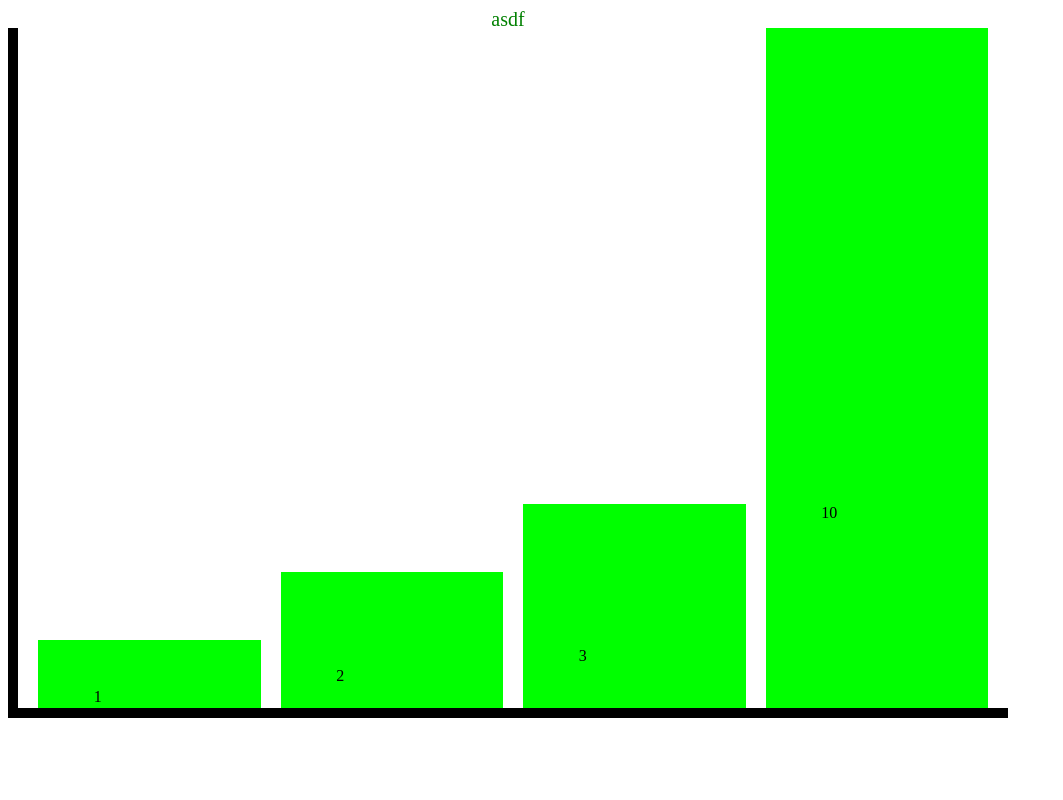
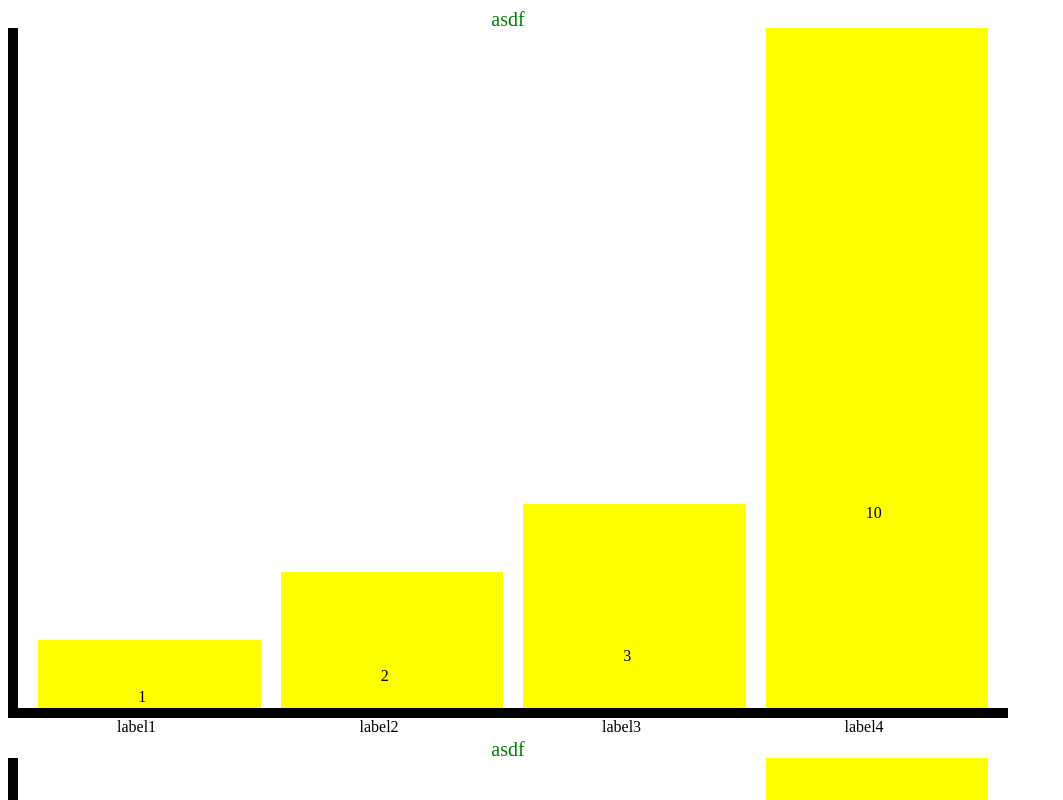
Before and after one commit to ThilakshanArulnesan/barChart, a website: page demo.html in a window 1280 px wide. Shown: the top 800 px of the page, without its empty margins (0-1063 px from the left). Drawn offline with nearby package versions, Linux system fonts and the light colour scheme.

Commit message:
added stacked bars along with optional colors for the stacked bars. Additionally assigned random colors to bars when user does not provide enough colors to display

```diff
--- a/bChart.js
+++ b/bChart.js
@@ -1,7 +1,7 @@
 function drawBarChart(data, options, element) {
     const AXES_WIDTH = 10;
     //Sets default properties if they are undefined
-    options = setDefaults(options);
+    options = setDefaults(options, data);
 
     let appendText = "";
     let blnTitle = options.titleText === undefined;
@@ -15,23 +15,24 @@ function drawBarChart(data, options, element) {
     appendText += drawDiv(options.height - options.titleSize, AXES_WIDTH, "", "axis"); //Y-axis
 
     //Subtract 10 from the width of the bars because there is less space due to axes
-    appendText += drawBars(data, options.height- options.titleSize, options.width-AXES_WIDTH, options.spacing);
-    appendText += drawDiv(10, options.width, "", "axis"); //X -axis
+    appendText += drawBars(data, options.height - options.titleSize, options.width - AXES_WIDTH, options.spacing, options.color);
+    appendText += drawDiv(AXES_WIDTH, options.width, "", "axis"); //X -axis
+
+    appendText += drawXLabels(data, 20, options.width - AXES_WIDTH, options.spacing); //X -axis
 
     appendText += '</div>';
     element.append(appendText);
 
     $(".barchart").css({ "height": options.height });
     $(".barchart").css({ "width": options.width });
-    $(".bar").css({ "backgroundColor": options.color });
     $(".axis").css({ "backgroundColor": "black" });
     $(".title").css({ "color": options.titleColor });
     $(".title").css({ "font-size": options.titleSize + "px" });
 
-    formatLabel(options.labelCentering,options.labelColor);
+    formatLabel(options.labelCentering, options.labelColor);
 }
 
-function formatLabel(cent,col) {
+function formatLabel(cent, col) {
     switch (cent) {
         case "top":
             cent = 0;
@@ -49,9 +50,9 @@ function formatLabel(cent,col) {
     }
 
     $(".label").css({
-         "top": cent + "%",
-         "color": col
- });
+        "top": cent + "%",
+        "color": col
+    });
 
 }
 
@@ -59,8 +60,7 @@ function setDefaults(options) {
     //This functions sets default parameters if they are not defined.
     if (options.width === undefined) options.width = 500;
     if (options.height === undefined) options.height = 500;
-    if (options.color === undefined) options.color = "black";
-    //if (options.labelColor === undefined) options.labelColor = "black";
+    if (options.color === undefined) options.color = ["#7293cb", "#e1974c", "#84ba5b", "#d35e60"];
     if (options.titleColor === undefined) options.titleColor = "black";
     if (options.titleSize === undefined) options.titleSize = "12";
     if (options.spacing === undefined) options.spacing = "0";
@@ -81,7 +81,32 @@ function drawDiv(h, w, text, className) {
 }
 
 
-function drawBars(data, h, w, bufferWidth) {
+function drawXLabels(data, h, w, bufferWidth) {
+    let nBars = Object.keys(data).length; //# of labels of data we have to add
+    let st = "";
+
+    //Between each label there is a 'blank space' of width bufferWidth
+    //So the width of the labels is the total width minus the space taken by the blank bars
+    //If there are nBars labels, then there are nbars+1 label buffers (one at beginning, one at the end)
+    //So the width of the label is the remaining space divided by the number of bars
+    let barWidth = (w - bufferWidth * (nBars + 1)) / (nBars);
+
+    //This adds a space between the y-axis and the first bar.
+    st += '<div style="width:' + bufferWidth + "px" + ';height:' + h + 'px;float:left"></div>';
+
+    for (barVals in data) {
+        //Creates a label divider. The class xlabel can be manipulated as needed
+        st += '<div style="width:' + barWidth + "px" + ';height:' + h + 'px;float:left"> <span class="xlabel">'
+            + barVals + '</span></div>';
+
+        //This adds a space after each bar
+        st += '<div style="width:' + bufferWidth + "px" + ';height:' + h + 'px;float:left"></div>';
+    }
+    return st;
+}
+
+
+function drawBars(data, h, w, bufferWidth, colors) {
     let maxVal = findMax(data); //Finds the maximum value, normalizes the sizes of the bars using this value
     let nBars = Object.keys(data).length; //# of bars of data we have to add
     let st = "";
@@ -90,45 +115,70 @@ function drawBars(data, h, w, bufferWidth) {
     //So the width of the bars is the total width minus the space taken by the blank bars
     //If there are nBars bars, then there are nbars+1 buffers (one at beginning, one at the end)
     //So the width of the bar is the remaining space divided by the numebr of bars
-    let barWidth = (w - bufferWidth * (nBars+1)) / (nBars );
+    let barWidth = (w - bufferWidth * (nBars + 1)) / (nBars);
 
-    console.log(maxVal);
+
+    //This adds a space between the y-axis and the first bar.
     st += '<div style="width:' + bufferWidth + "px" + ';height:' + h + 'px;float:left"></div>';
 
-    for (barVal in data) {
-        console.log(data[barVal]);
+    for (barVals in data) {
+        console.log(data[barVals]);
 
         //Adds a bar (containing data):
 
         st += '<div style="width:' + barWidth + "px" + ';height:' + h + 'px;float:left">';
         //Top part of the bar (the part that is not filled in)
         st += '<div style="width:' + 100 + "%" +
-            ';height:' + h * (1 - data[barVal] / maxVal) +
+            ';height:' + h * (1 - sumVals(data[barVals]) / maxVal) +
             'px;float:left"></div>';
-        //Bottom half of the bar (part that is filled in with data)
-        st += '<div class="bar" style="width:' + 100 + "%" +
-            ';height:' + h * (data[barVal] / maxVal) +
-            'px;float:left;vertical-align:middle">' +
-            '<span class="label">' + data[barVal] +
-            '</span></div></div>';
-        st += '<div style="width:' + bufferWidth + "px" + ';height:' + h + 'px;float:left"></div>';
 
+        //Create each bar in a stacked bar chart with the apppropriate color
+        for (let i = 0; i < data[barVals].length; i++) {//val of data[barVals]) {
+            let val = data[barVals][i];
 
+            if (colors[i] === undefined) {
+                //Assigns a random color to the bar
+                colors[i] = "#" + randomHex();
 
+            }
+
+            st += '<div class="bar" style="width:' + 100 + "%" +
+                ';height:' + h * (val / maxVal) +
+                'px;float:left;vertical-align:middle;background-color:' +
+                colors[i] +
+                '"><span class="label">' + val +
+                '</span></div>';
+        }
+        //This adds a space after each bar
+        st += '</div><div style="width:' + bufferWidth + "px" + ';height:' + h + 'px;float:left"></div>';
     }
     return st;
 }
 
 
+function randomHex() {
 
+    //Selects three random numbers btwn 0-256 and converts it to base 16. Adds a leading zero if needed to each of these numbers
+    //the slice -2 ensure that only two characaters are generated for each color.
+    //For example if we generate the number FF, we prepend a 0 giving 0FF, but then the slice removes the 0
+    //However, if we generate the number F, we prened a 0, giving 0F, and the slice does not remove anything.
+    return ("0" + (Math.floor(Math.random() * 256)).toString(16)).slice(-2) +
+        ("0" + (Math.floor(Math.random() * 256)).toString(16)).slice(-2) +
+        ("0" + (Math.floor(Math.random() * 256)).toString(16)).slice(-2);
+}
 function findMax(d) {
     let max = 0;
     for (datum in d) {
-        if (d[datum] > max) max = d[datum];
+        let sumOfVals = sumVals(d[datum]);
+        if (sumOfVals > max) max = sumOfVals;
     }
     return max;
 }
 
-function test() {
-    $("h1").text("CHANGED");
+function sumVals(arr) {
+    let sum = 0;
+    for (num of arr) {
+        sum += num;
+    }
+    return sum;
 }
--- a/demo.html
+++ b/demo.html
@@ -11,30 +11,7 @@
 
 
 <body id="demo">
-    <!-- <div style="width:10px;height:500px;float: left">
-        <div style="width:10px;height:25%;background-color:red"> 1 </div>
-        <div style="width:10px;height:25%;background-color:green"> 2 </div>
-        <div style="width:10px;height:25%;background-color:blue;color: white"> 3 </div>
-    </div>
 
-    <div style="width:10px;height:500px;background-color: black;float: left"></div>
-
-    <div style="width:30px;height:500px;float:left">
-        <div style="width:100%;height:300px;float: left"></div>
-        <div style="width:100%;height:200px;background-color: yellow;float: left"></div>
-    </div>
-
-    <div style="width:30px;height:500px;float:left">
-            <div style="width:100%;height:200px;float: left"></div>
-            <div style="width:100%;height:300px;background-color: yellow;float: left"></div>
-        </div>
-
-    <div style="width:30px;height:300px;background-color: green;float:left"></div>
-    <div style="width:30px;height:400px;background-color: green;float:left"></div>
-    <div style="width:30px;height:500px;background-color: green"></div>
-
-    <div style="width:500px;height:10px;background-color: black"></div>
--->
 </body>
 
 
@@ -43,7 +20,7 @@
     var opts = {
         height: 700,
         width: 1000,
-        color: "#00FF00",
+        color: ["#FFFF00"],
         titleText: "asdf",
         titleColor: "Green",
         titleSize: "20",
@@ -53,10 +30,21 @@
 
     drawBarChart(
         {
-            label1: 1,
-            label2: 2,
-            label3: 3,
-            label4: 10
+            label1: [1],
+            label2: [2],
+            label3: [3],
+            label4: [10]
         }
 , opts, $("#demo"));
+
+
+drawBarChart(
+        {
+            label1: [1,2],
+            label2: [2,3],
+            label3: [3,1],
+            label4: [10,1]
+        }
+, opts, $("#demo"));
+
 </script>
--- a/style.css
+++ b/style.css
@@ -2,8 +2,8 @@
     margin: 0;
     position: relative;
     top: 50%;
-    left:25%;
-    color:"balck";
+    left:45%;
+    color:"black";
   }
 
 .barchart {
@@ -11,3 +11,8 @@
       width: 500;
       height: 500;
   }
+
+  .xlabel {
+    position:relative;
+    left:40%
+}
```
